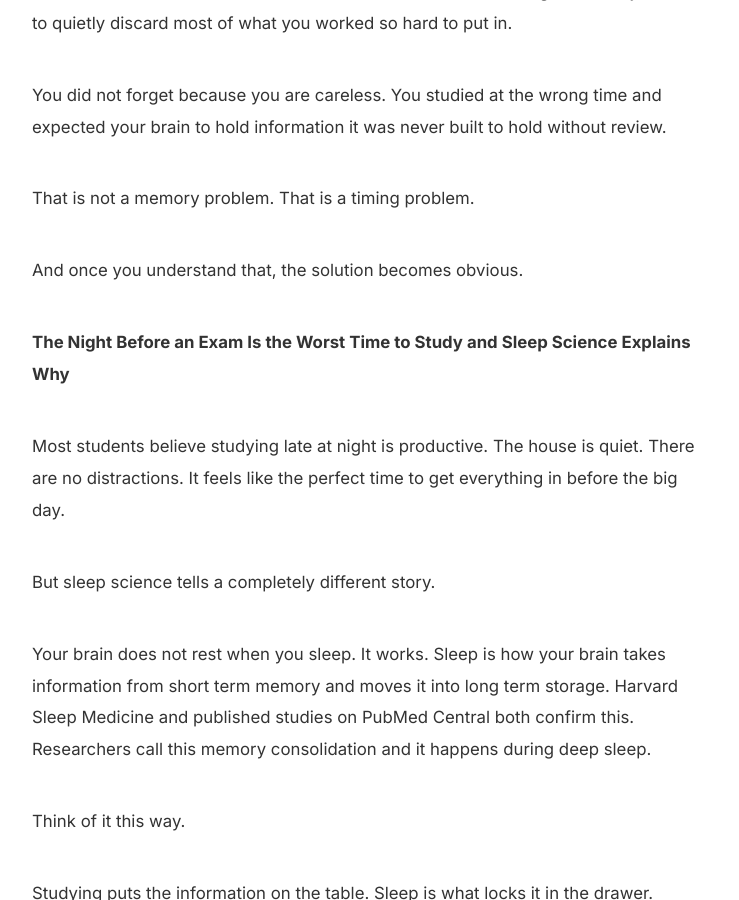
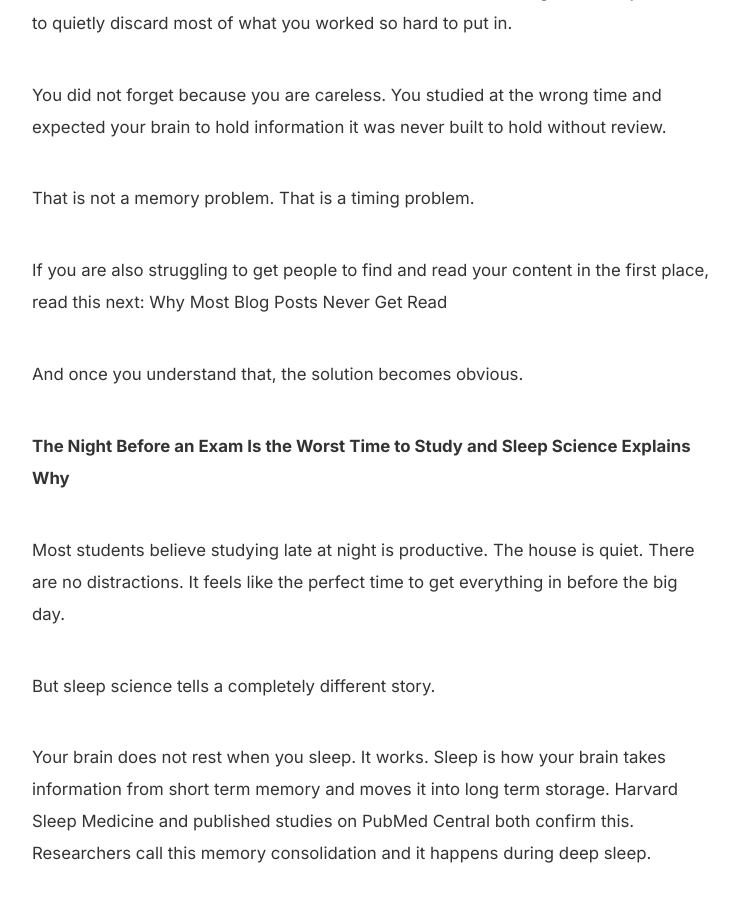
Before and after one commit to Savosky1/savosky-wright-portfolio, a Jekyll site: the page built from _posts/2026-05-28-why-you-forget-everything-you-studied-before-an-exam-and-how-to-actually-fix-it.md, in a window 1280 px wide and 900 px high, scrolled down 3205 px. Shown: the whole window, without its empty margins (268-1007 px from the left). Built offline with Jekyll 4.4.1, drawn with Linux system fonts in a browser that asks for light colours; a script that is not in the unit is left out.

Commit message:
Update Blog “2026-05-28-why-you-forget-everything-you-studied-before-an-exam-and-how-to-actually-fix-it”

```diff
--- a/_posts/2026-05-28-why-you-forget-everything-you-studied-before-an-exam-and-how-to-actually-fix-it.md
+++ b/_posts/2026-05-28-why-you-forget-everything-you-studied-before-an-exam-and-how-to-actually-fix-it.md
@@ -51,6 +51,8 @@ You read everything at 11 PM. You feel confident. You sleep. You wake up at 7 AM
 You did not forget because you are careless. You studied at the wrong time and expected your brain to hold information it was never built to hold without review.
 
 That is not a memory problem. That is a timing problem.
+
+If you are also struggling to get people to find and read your content in the first place, read this next: [Why Most Blog Posts Never Get Read](https://savosky-wright.netlify.app/blog/2026/06/04/why-most-blog-posts-never-get-read-and-what-the-ones-that-do-have-in-common/)
 
 And once you understand that, the solution becomes obvious.
 
```
